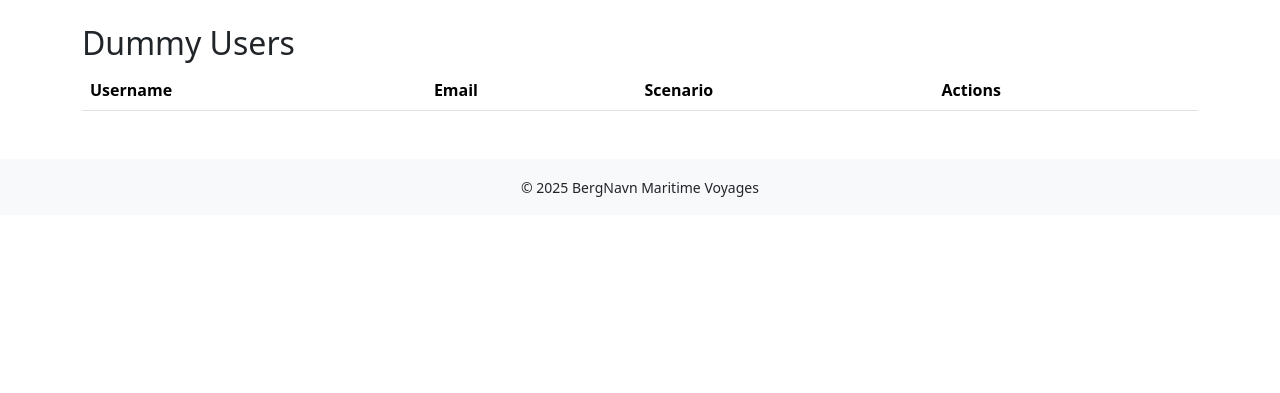
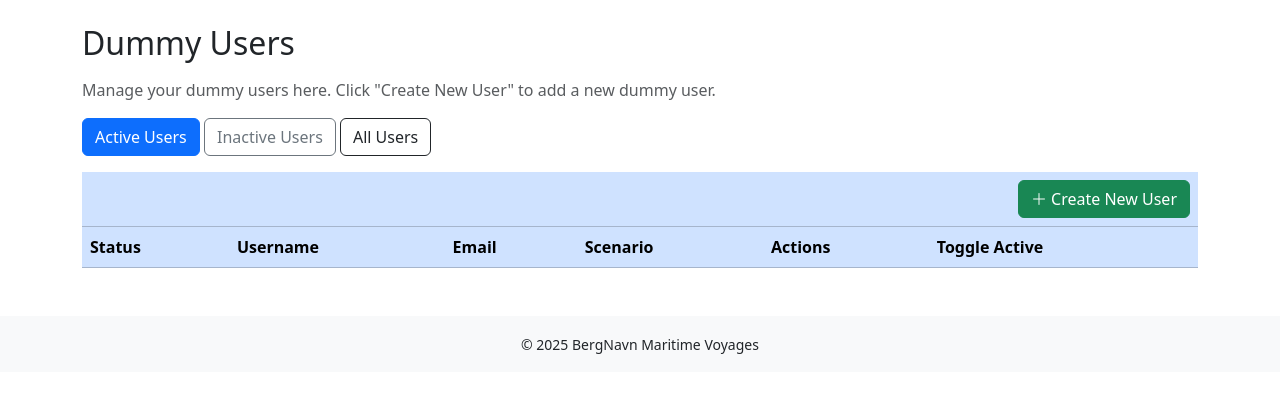
Before and after one commit to eliyahudahan/bergnavn, a Flask app: page /dummy-users/ui in a window 1280 px wide. Shown: the part 56-449 px from the top of the page. Run offline with Flask 3, Linux system fonts and the light colour scheme; lists and menus that the app fills with data are empty.

Commit message:
implement full CRUD and toggle active/inactive for dummy users

```diff
--- a/backend/routes/dummy_user_routes.py
+++ b/backend/routes/dummy_user_routes.py
@@ -1,22 +1,25 @@
 import re
-from flask import render_template, Blueprint, request, jsonify, redirect, url_for
+from flask import render_template, Blueprint, request, jsonify, redirect, url_for, current_app
 from backend.services.dummy_user_service import (
     get_all_dummy_users,
     create_dummy_user,
     update_dummy_user,
     deactivate_dummy_user,
-    get_dummy_user_by_id
+    get_dummy_user_by_id,
+    toggle_dummy_user_active
 )
 
 dummy_user_bp = Blueprint('dummy_user_bp', __name__, url_prefix='/dummy-users')
 
-# Main UI page: list all dummy users
+
 @dummy_user_bp.route('/ui', methods=['GET'])
 def dummy_user_ui():
-    users = get_all_dummy_users()
+    filter_status = request.args.get('filter', 'active')  #Default:only active users
+    users = get_all_dummy_users(filter_status)
     message = request.args.get('message')
     error = request.args.get('error')
-    return render_template('dummy_users.html', users=users, message=message, error=error)
+    return render_template('dummy_users.html', users=users, message=message, error=error, filter_status=filter_status)
+
 
 # Edit form for a specific user (GET)
 @dummy_user_bp.route('/edit/<int:user_id>', methods=['GET'])
@@ -25,6 +28,7 @@ def edit_user_form(user_id):
     if not user:
         return redirect(url_for('dummy_user_bp.dummy_user_ui', error="User not found."))
     return render_template('edit_dummy_user.html', user=user)
+
 
 # Get all dummy users as JSON
 @dummy_user_bp.route('/', methods=['GET'])
@@ -46,43 +50,42 @@ def list_dummy_users():
         for u in users
     ])
 
+
 # Create a new dummy user from form submission with validation
 @dummy_user_bp.route('/form', methods=['POST'])
 def create_user_from_form():
     data = request.form
 
-    # Extract and clean inputs
     username = data.get('username', '').strip()
     email = data.get('email', '').strip()
 
-    # Validate username
     if not username:
         return redirect(url_for('dummy_user_bp.dummy_user_ui', error="Username is required."))
 
-    # Validate email with regex if provided (optional email)
     email_regex = r'^[^\s@]+@[^\s@]+\.[^\s@]+$'
     if email and not re.match(email_regex, email):
         return redirect(url_for('dummy_user_bp.dummy_user_ui', error="Invalid email address."))
 
-    # Parse preferred sailing areas as list, clean whitespace
     preferred_areas = [area.strip() for area in data.get('preferred_sailing_areas', '').split(',') if area.strip()]
 
+    if len(preferred_areas) > 3:
+        return redirect(url_for('dummy_user_bp.dummy_user_ui', error="You can specify up to 3 preferred sailing areas only."))
+
     try:
-        # Call service function to create user (no password)
-        user = create_dummy_user(
+        create_dummy_user(
             username=username,
             email=email if email else None,
             scenario=data.get('scenario'),
-            user_flags={},  # reserved for future expansion
+            user_flags={},
             gender=data.get('gender'),
             nationality=data.get('nationality'),
             language=data.get('language'),
             preferred_sailing_areas=preferred_areas
         )
         return redirect(url_for('dummy_user_bp.dummy_user_ui', message="User created successfully!"))
-
     except ValueError as e:
         return redirect(url_for('dummy_user_bp.dummy_user_ui', error=str(e)))
+
 
 # Update a user by ID (from edit form)
 @dummy_user_bp.route('/edit/<int:user_id>', methods=['POST'])
@@ -90,9 +93,13 @@ def update_dummy_user_form(user_id):
     data = request.form
     preferred_areas = [area.strip() for area in data.get('preferred_sailing_areas', '').split(',') if area.strip()]
 
+    if len(preferred_areas) > 3:
+        return redirect(url_for('dummy_user_bp.edit_user_form', user_id=user_id,
+                                error="You can specify up to 3 preferred sailing areas only."))
+
     update_data = {
-        'username': data.get('username'),
-        'email': data.get('email'),
+        'username': data.get('username', '').strip(),
+        'email': data.get('email', '').strip(),
         'scenario': data.get('scenario'),
         'gender': data.get('gender'),
         'nationality': data.get('nationality'),
@@ -100,12 +107,51 @@ def update_dummy_user_form(user_id):
         'preferred_sailing_areas': preferred_areas,
     }
 
-    success = update_dummy_user(user_id, update_data)
+    if not update_data['username']:
+        return redirect(url_for('dummy_user_bp.edit_user_form', user_id=user_id, error="Username is required."))
 
-    if success:
-        return redirect(url_for('dummy_user_bp.dummy_user_ui', message="User updated successfully!"))
-    else:
-        return redirect(url_for('dummy_user_bp.dummy_user_ui', error="User not found or is inactive."))
+    email_regex = r'^[^\s@]+@[^\s@]+\.[^\s@]+$'
+    if update_data['email'] and not re.match(email_regex, update_data['email']):
+        return redirect(url_for('dummy_user_bp.edit_user_form', user_id=user_id, error="Invalid email address."))
+
+    try:
+        success = update_dummy_user(user_id, update_data)
+        if success:
+            return redirect(url_for('dummy_user_bp.dummy_user_ui', message="User updated successfully!"))
+        else:
+            return redirect(url_for('dummy_user_bp.dummy_user_ui', error="User not found or is inactive."))
+    except ValueError as e:
+        return redirect(url_for('dummy_user_bp.edit_user_form', user_id=user_id, error=str(e)))
+
+
+# Toggle active/inactive status of user
+@dummy_user_bp.route('/toggle/<int:user_id>', methods=['POST'])
+def toggle_user_active(user_id):
+    # Optional: Add authentication/admin check here
+    set_active = None
+    if request.is_json:
+        payload = request.get_json(silent=True) or {}
+        if 'active' in payload:
+            set_active = bool(payload['active'])
+
+    try:
+        user = toggle_dummy_user_active(user_id, set_active)
+        if not user:
+            return jsonify({'error': 'User not found'}), 404
+
+        return jsonify({'success': True, 'active': bool(user.active)}), 200
+    except ValueError as e:
+        current_app.logger.exception("Toggle failed")
+        return jsonify({'error': str(e)}), 500
+
+
+# Show create user form
+@dummy_user_bp.route('/create', methods=['GET'])
+def show_create_user_form():
+    error = request.args.get('error')
+    message = request.args.get('message')
+    return render_template('create_dummy_user.html', error=error, message=message)
+
 
 # Deactivate (soft-delete) a user
 @dummy_user_bp.route('/<int:user_id>', methods=['DELETE'])
@@ -116,7 +162,8 @@ def delete_user(user_id):
     else:
         return jsonify({'error': 'User not found or already inactive'}), 404
 
-# Get a specific user by ID (JSON format)
+
+# Get a specific user by ID (JSON)
 @dummy_user_bp.route('/<int:user_id>', methods=['GET'])
 def get_user(user_id):
     user = get_dummy_user_by_id(user_id)
--- a/backend/templates/base.html
+++ b/backend/templates/base.html
@@ -5,6 +5,7 @@
   <meta name="viewport" content="width=device-width, initial-scale=1" />
   <title>{% block title %}BergNavn Maritime Voyages{% endblock %}</title>
   <link href="https://cdn.jsdelivr.net/npm/bootstrap@5.3.2/dist/css/bootstrap.min.css" rel="stylesheet" />
+  <link href="https://cdn.jsdelivr.net/npm/bootstrap-icons@1.10.5/font/bootstrap-icons.css" rel="stylesheet">
   {% block head_extra %}{% endblock %}
 </head>
 <body>
--- a/backend/templates/dummy_users.html
+++ b/backend/templates/dummy_users.html
@@ -3,7 +3,8 @@
 {% block title %}Dummy Users List{% endblock %}
 
 {% block content %}
-  <h2>Dummy Users</h2>
+  <h2 class="mb-3">Dummy Users</h2>
+  <p class="text-muted">Manage your dummy users here. Click "Create New User" to add a new dummy user.</p>
 
   {% if error %}
     <div class="alert alert-danger">{{ error }}</div>
@@ -12,26 +13,114 @@
     <div class="alert alert-success">{{ message }}</div>
   {% endif %}
 
-  <table class="table table-striped">
-    <thead>
+  <th class="table-responsive">
+    <table class="table table-striped table-hover" id="dummy-users-table">
+      <thead class="table-primary">
         <tr>
+          <div class="mb-3">
+  <a href="{{ url_for('dummy_user_bp.dummy_user_ui', filter='active') }}" class="btn btn-outline-primary {% if filter_status == 'active' %}active{% endif %}">
+    Active Users
+  </a>
+  <a href="{{ url_for('dummy_user_bp.dummy_user_ui', filter='inactive') }}" class="btn btn-outline-secondary {% if filter_status == 'inactive' %}active{% endif %}">
+    Inactive Users
+  </a>
+  <a href="{{ url_for('dummy_user_bp.dummy_user_ui', filter='all') }}" class="btn btn-outline-dark {% if filter_status == 'all' %}active{% endif %}">
+    All Users
+  </a>
+</th>
+</tr>
+<tr>
+          <th colspan="6" class="text-end">
+            <a href="/dummy-users/create" class="btn btn-success">
+              <i class="bi bi-plus-lg"></i> Create New User
+            </a>
+          </th>
+        </tr>
+        <tr>
+          <th>Status</th>
           <th>Username</th>
           <th>Email</th>
           <th>Scenario</th>
           <th>Actions</th>
+          <th>Toggle Active</th>
         </tr>
       </thead>
       <tbody>
         {% for user in users %}
-      <tr>
+        <tr data-user-id="{{ user.id }}">
+          <td class="status-cell">
+            {% if user.active %}
+              <span class="badge bg-success">Active</span>
+            {% else %}
+              <span class="badge bg-secondary">Inactive</span>
+            {% endif %}
+          </td>
           <td>{{ user.username }}</td>
           <td>{{ user.email }}</td>
           <td>{{ user.scenario }}</td>
           <td>
-          <a href="/dummy-users/edit/{{ user.id }}" class="btn btn-sm btn-warning">Edit</a>
+            <a href="/dummy-users/edit/{{ user.id }}" class="btn btn-sm btn-primary">
+              <i class="bi bi-pencil"></i> Edit
+            </a>
+          </td>
+          <td>
+            <button class="btn btn-sm toggle-active-btn {{ 'btn-danger' if user.active else 'btn-success' }}">
+              {{ 'Deactivate' if user.active else 'Activate' }}
+            </button>
           </td>
         </tr>
         {% endfor %}
       </tbody>
     </table>
+  </div>
+
+  <script>
+    document.addEventListener('DOMContentLoaded', function () {
+      const table = document.getElementById('dummy-users-table');
+
+      table.querySelectorAll('.toggle-active-btn').forEach(button => {
+        button.addEventListener('click', function () {
+          const row = this.closest('tr');
+          const userId = row.getAttribute('data-user-id');
+          const currentlyActive = row.querySelector('.status-cell .badge').classList.contains('bg-success');
+          const newActiveState = !currentlyActive;
+
+          fetch(`/dummy-users/toggle/${userId}`, {
+            method: 'POST',
+            headers: {
+              'Content-Type': 'application/json',
+              'Accept': 'application/json',
+              'X-Requested-With': 'XMLHttpRequest'
+            },
+            body: JSON.stringify({ active: newActiveState })
+          })
+          .then(response => response.json())
+          .then(data => {
+            if (data.success) {
+              // Update UI accordingly
+              const statusCell = row.querySelector('.status-cell');
+              const btn = row.querySelector('.toggle-active-btn');
+
+              if (data.active) {
+                statusCell.innerHTML = '<span class="badge bg-success">Active</span>';
+                btn.textContent = 'Deactivate';
+                btn.classList.remove('btn-success');
+                btn.classList.add('btn-danger');
+              } else {
+                statusCell.innerHTML = '<span class="badge bg-secondary">Inactive</span>';
+                btn.textContent = 'Activate';
+                btn.classList.remove('btn-danger');
+                btn.classList.add('btn-success');
+              }
+            } else {
+              alert('Error: ' + (data.error || 'Unknown error'));
+            }
+          })
+          .catch(error => {
+            alert('Request failed: ' + error);
+          });
+        });
+      });
+    });
+  </script>
 {% endblock %}
```
Also changed, not shown: backend/services/dummy_user_service.py (+68 -32 lines), backend/templates/create_dummy_user.html (added, +49 -0 lines), docs/problem_update_dummy_user.md (added, +38 -0 lines). Lines whose indentation alone changed are shown as unchanged.
